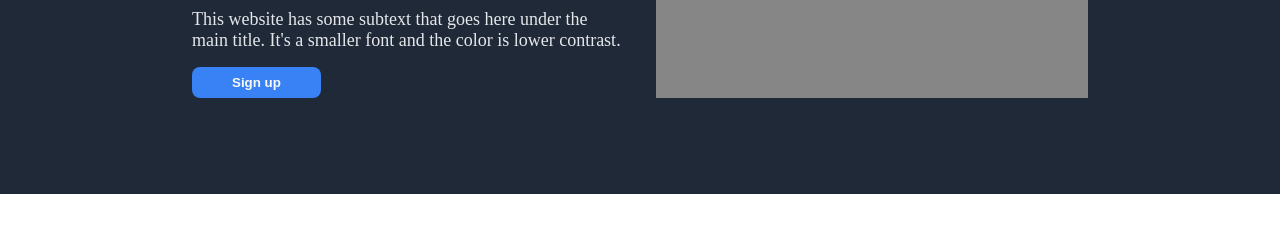
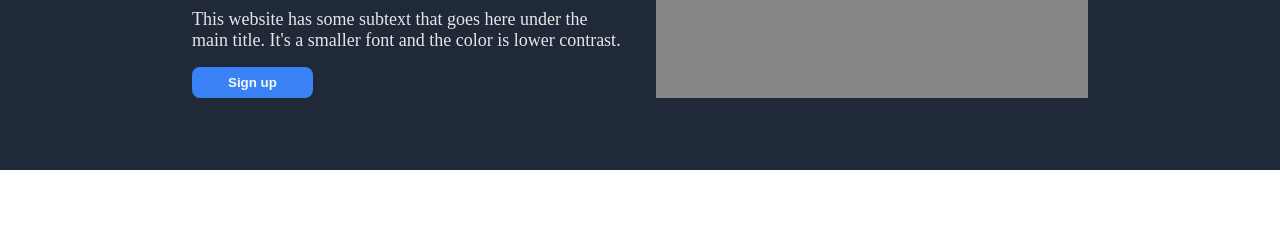
Before and after one commit to gorgyboy-dev/landing-page, a plain HTML site: page index.html in a window 1280 px wide. Shown: the part 240-479 px from the top of the page. Drawn offline with Linux system fonts and the light colour scheme.

Commit message:
Change padding for some elements and add blank lines for clarity

```diff
--- a/style.css
+++ b/style.css
@@ -16,8 +16,8 @@ body {
 }
 
 
+
 /* --- COMMON STYLES --- */
-
 
 .hero-section,
 .info-section,
@@ -29,7 +29,7 @@ button {
     flex-direction: column;
     align-items: center;
     justify-content: center;
-    padding: 96px 15%;
+    padding: 72px 15%;
 }
 
 .hero-section,
@@ -94,12 +94,12 @@ button,
 }
 
 button {
-    padding: 8px 40px;
+    padding: 8px 36px;
 }
 
 
+
 /* --- HERO SECTION --- */
-
 
 .hero-section {
     gap: 72px;
@@ -160,8 +160,8 @@ a {
 }
 
 
+
 /* --- INFO SECTION --- */
-
 
 .info-section {
     gap: 72px;
@@ -197,8 +197,8 @@ a {
 }
 
 
+
 /* --- QUOTE SECTION --- */
-
 
 .quote-section {
     background-color: #e5e7eb;
@@ -218,8 +218,8 @@ a {
 }
 
 
+
 /* --- ACTION SECTION --- */
-
 
 .action-container {
     display: flex;
@@ -243,8 +243,8 @@ a {
 }
 
 
+
 /* --- FOOTER SECTION --- */
-
 
 .footer-section {
     padding: 24px 0;
```
